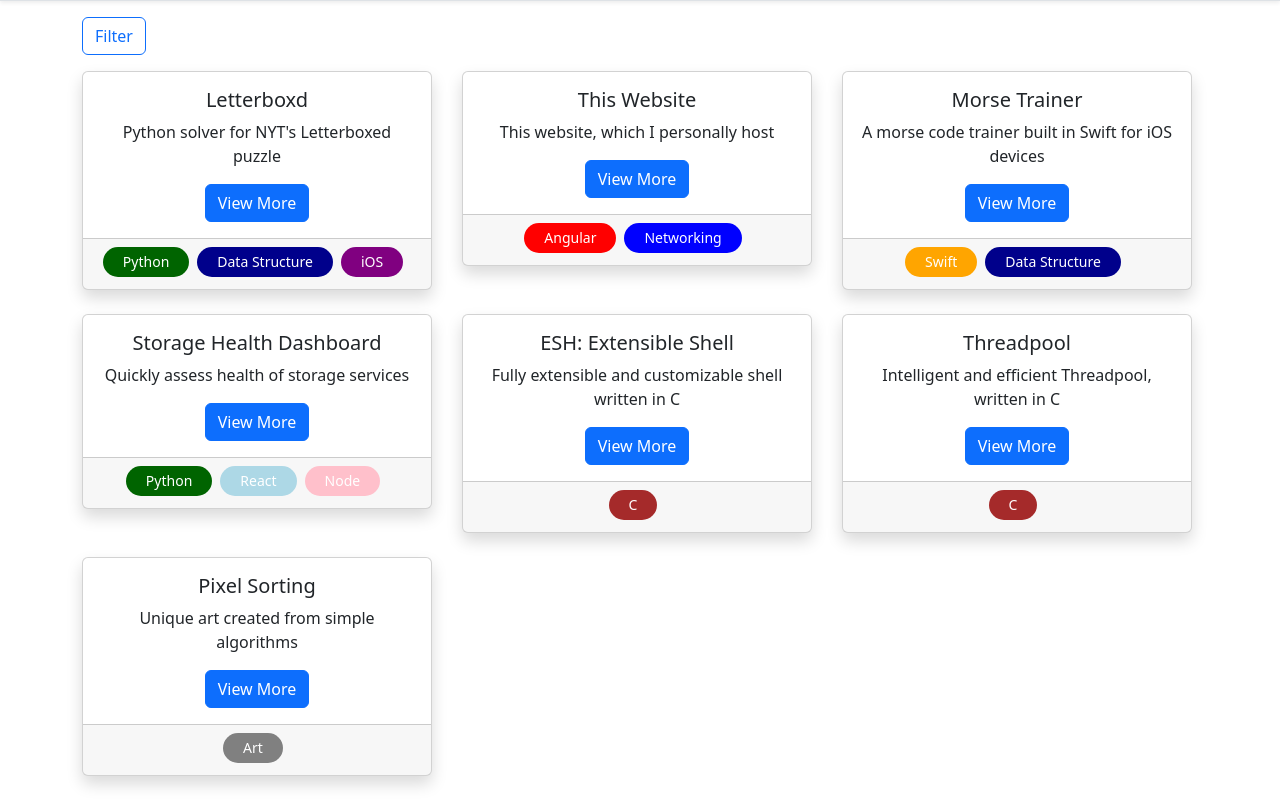
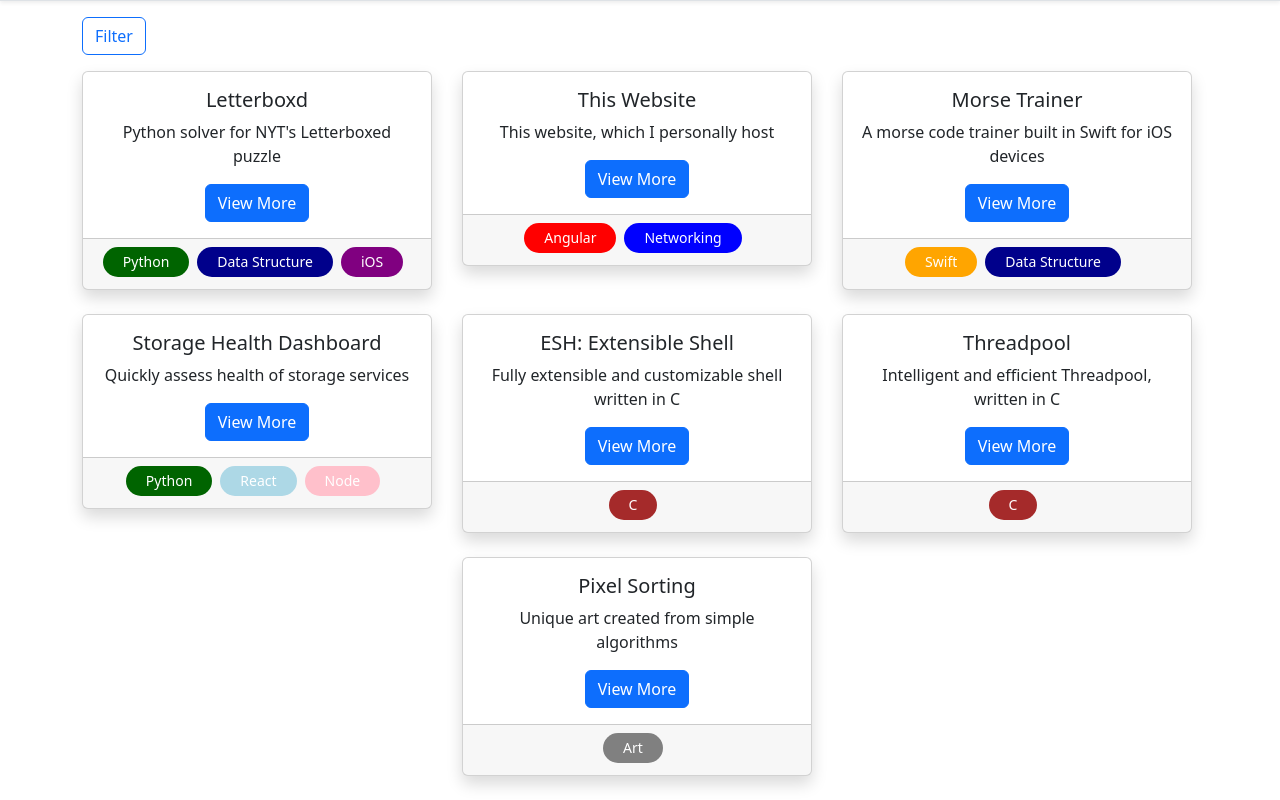
Before and after one commit to z4rf/raminzarfeshan, an Angular app: page /portfolio in a window 1280 px wide. Shown: the part 221-1021 px from the top of the page. Built offline with nearby package versions, Linux system fonts and the light colour scheme.

Commit message:
centered portfolio and homepage carousel

```diff
--- a/src/app/home/home.component.html
+++ b/src/app/home/home.component.html
@@ -1,5 +1,5 @@
 <div class="container">
-    <div class="row">
+    <div class="row h-66">
         <!-- About me -->
          <div class="col-lg shadow border m-1">
             <div class="text-center">
@@ -16,7 +16,7 @@
             </div>
 
             <carousel>
-                <div *ngFor="let pic of featuredProject.pictures">
+                <div *ngFor="let pic of featuredProject.pictures" style="text-align: center;">
                     <slide><img src={{pic}} style="max-width: 50%;"></slide>
                 </div>
             </carousel>
--- a/src/app/portfolio/portfolio.component.html
+++ b/src/app/portfolio/portfolio.component.html
@@ -1,4 +1,4 @@
-<div class="container">
+<div class="container mx-auto">
 
     <div class="mb-2">
         <div>
@@ -53,7 +53,7 @@
     </div>
 
     <div class="row">
-        <div *ngFor="let project of projects" class="col-lg-4 col-md-6 mb-4" style="max-width: 380px; min-width: 380px;">
+        <div *ngFor="let project of projects" class="col-lg-4 col-md-6 mb-4 mx-auto" style="max-width: 380px; min-width: 380px;">
             <app-proj-card [project]="project"></app-proj-card>
         </div>
     </div>
```
